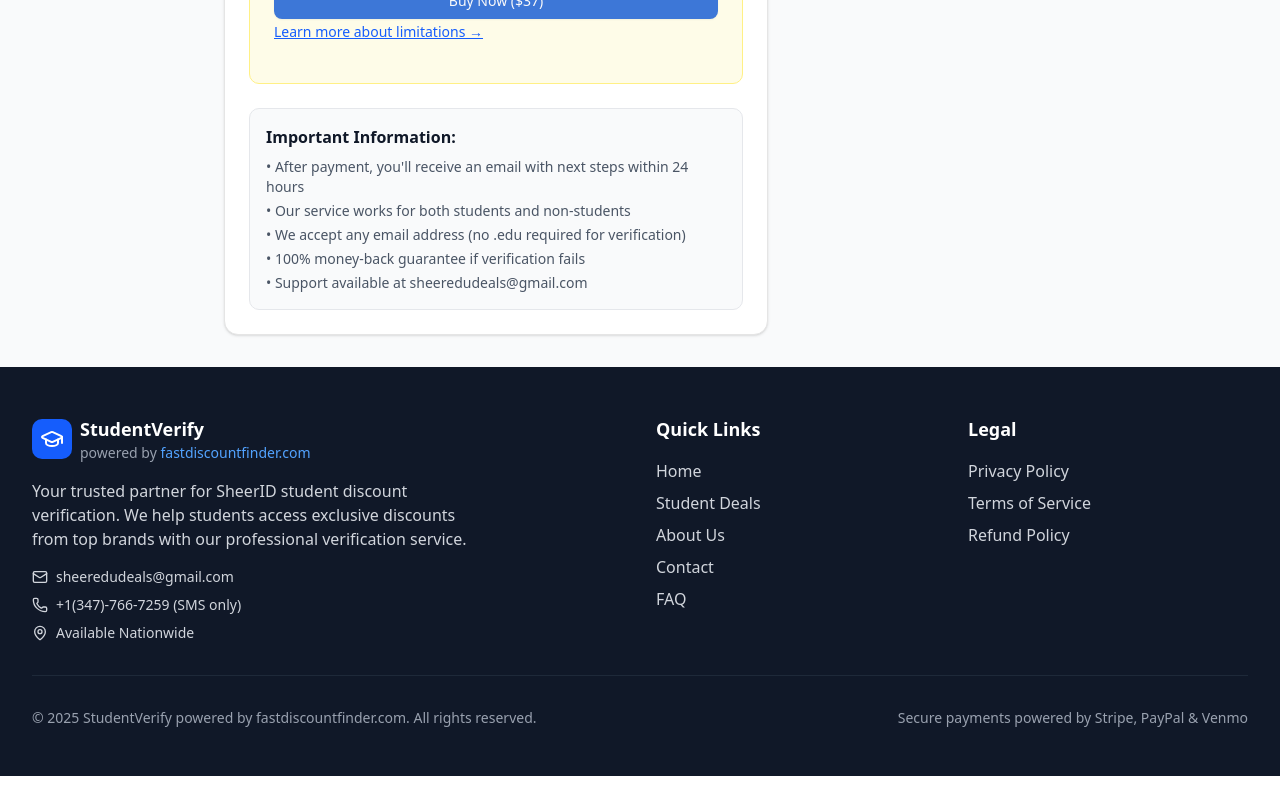
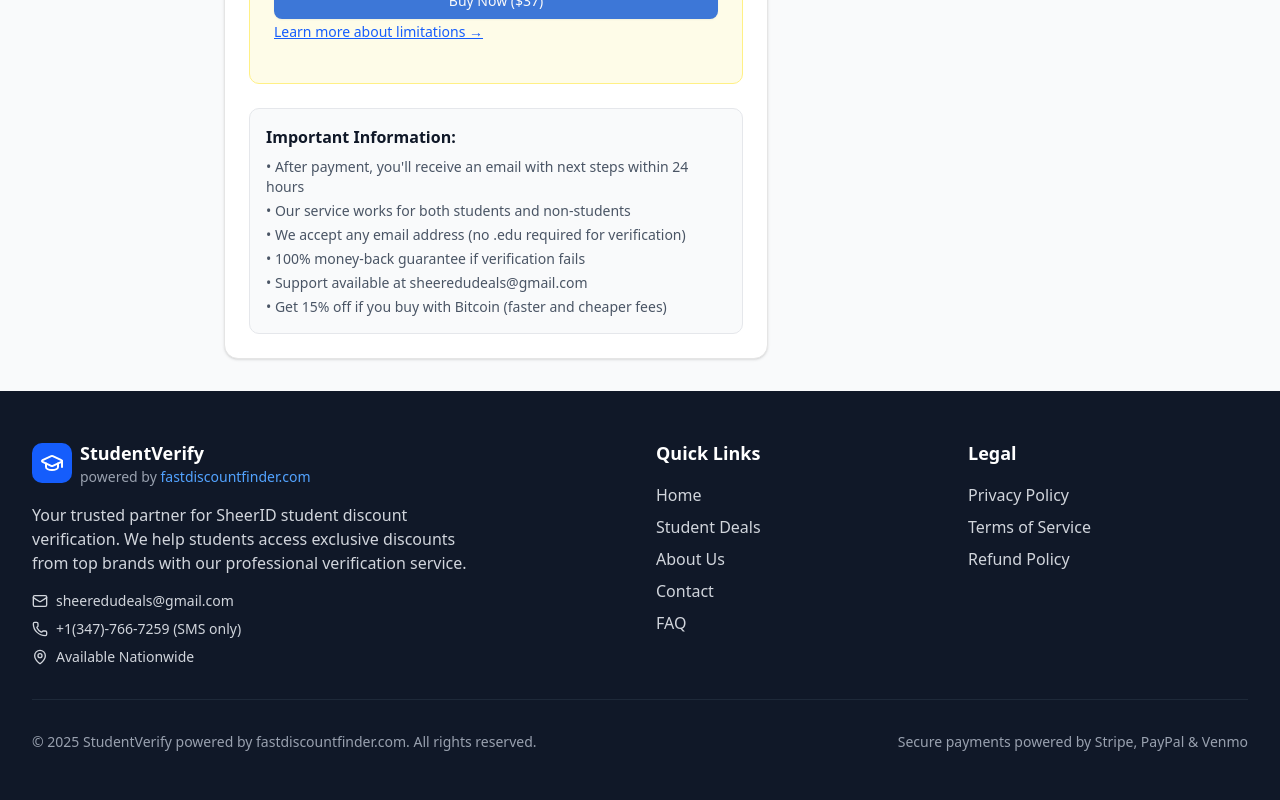
Before and after one commit to studentverify/student-verify-clone, a React (Vite) app: page /checkout/new-sheerid-student-deals-information in a window 1280 px wide. Shown: the part 1037-1837 px from the top of the page. Before the commit the page ends 1813 px from the top, so only its background shows below. Built offline with nearby package versions, Linux system fonts and the light colour scheme.

Commit message:
Add Bitcoin discount information (15% off)

```diff
--- a/src/pages/CheckoutPage.jsx
+++ b/src/pages/CheckoutPage.jsx
@@ -143,6 +143,7 @@
                     <li>• We accept any email address (no .edu required for verification)</li>
                     <li>• 100% money-back guarantee if verification fails</li>
                     <li>• Support available at sheeredudeals@gmail.com</li>
+                    <li>• Get 15% off if you buy with Bitcoin (faster and cheaper fees)</li>
                   </ul>
                 </div>
               </CardContent>
--- a/src/pages/EduOnlyPage.jsx
+++ b/src/pages/EduOnlyPage.jsx
@@ -268,6 +268,7 @@
                 <a href="https://rocketr.net/buy/891d333d4d77" target="_blank" rel="noopener noreferrer">
                   <Button className="w-full">Buy Now ($65)</Button>
                 </a>
+                <p className="text-sm text-gray-600 mt-2">Get 15% off if you buy with Bitcoin (faster and cheaper fees)</p>
               </CardContent>
             </Card>
           </div>
```
Also changed, not shown: 3 other files (tests, documents, lock files or other folders).
